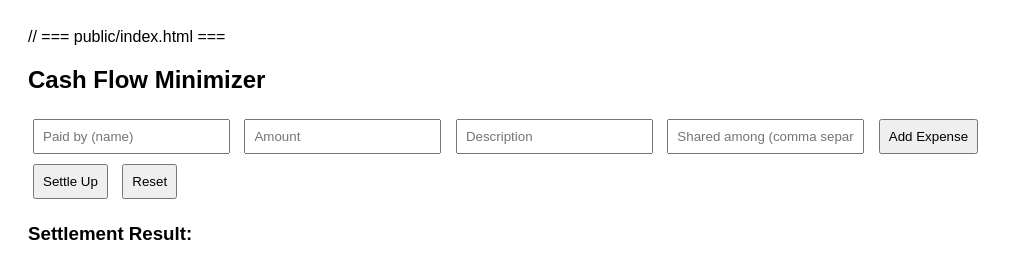
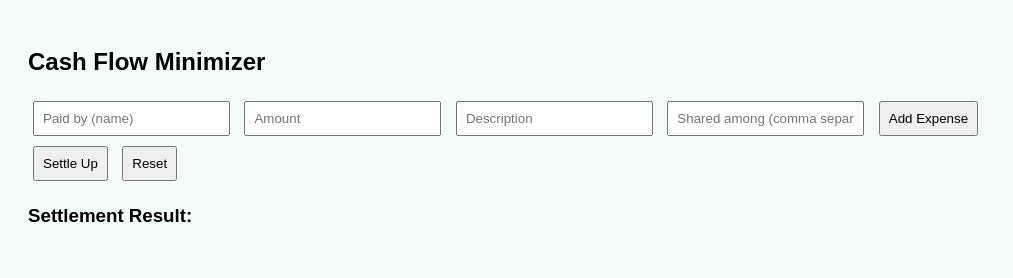
Before and after one commit to iammayankbhatt/cashflowminimizer, a plain HTML site: page public/index.html in a window 1280 px wide. Shown: the whole page, without its empty margins (0-1013 px from the left). Drawn offline with Linux system fonts and the light colour scheme.

Commit message:
project added make changes to html

```diff
--- a/public/index.html
+++ b/public/index.html
@@ -1,10 +1,10 @@
-// === public/index.html ===
 <!DOCTYPE html>
 <html lang="en">
 <head>
   <meta charset="UTF-8">
   <meta name="viewport" content="width=device-width, initial-scale=1.0">
   <title>Cash Flow Minimizer</title>
+  <link rel="stylesheet" href="style.css">
   <style>
     body { font-family: Arial; padding: 20px; }
     input, button, select { margin: 5px; padding: 8px; }
--- a/public/style.css
+++ b/public/style.css
@@ -1,7 +1,7 @@
 body {
     font-family: sans-serif;
     padding: 2rem;
-    background: #f7f9fc;
+    background: #f4fcfa;
   }
   h1 {
     text-align: center;
```
Also changed, not shown: README.md, 1 other file.
